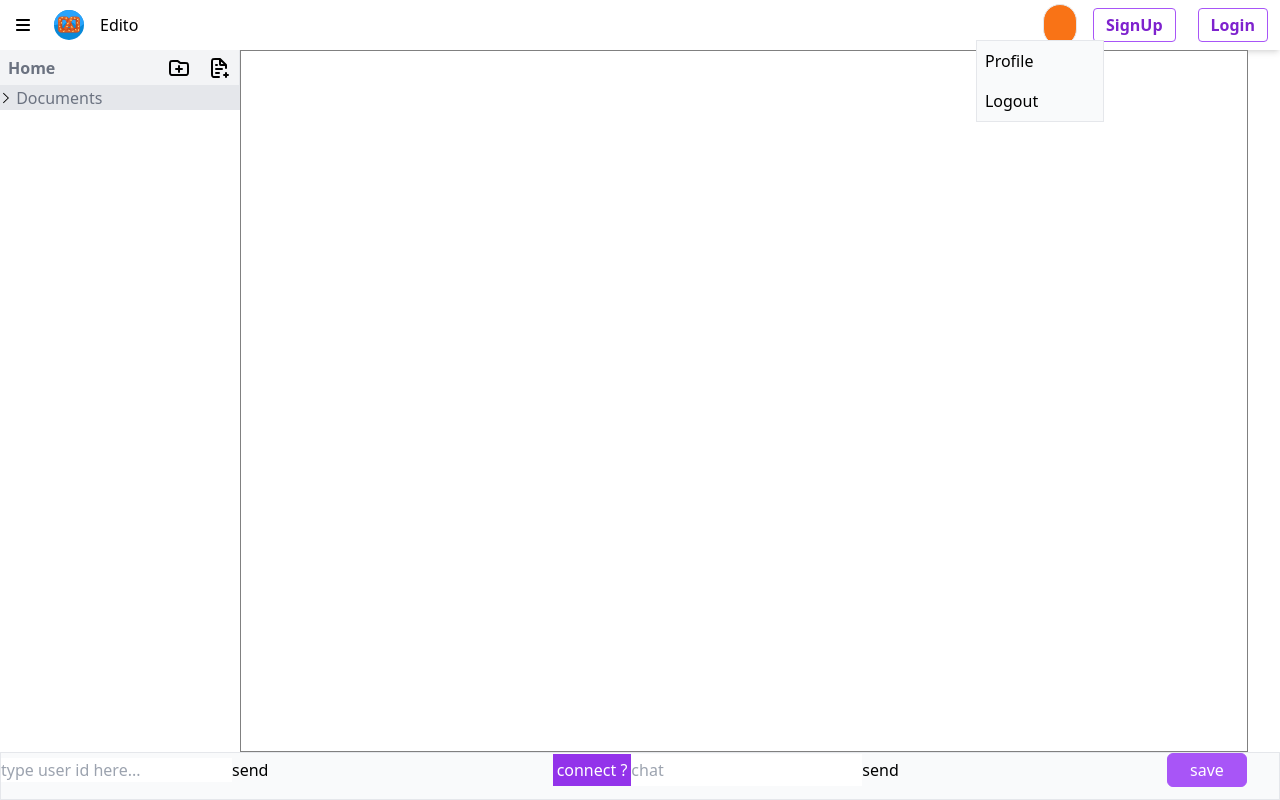
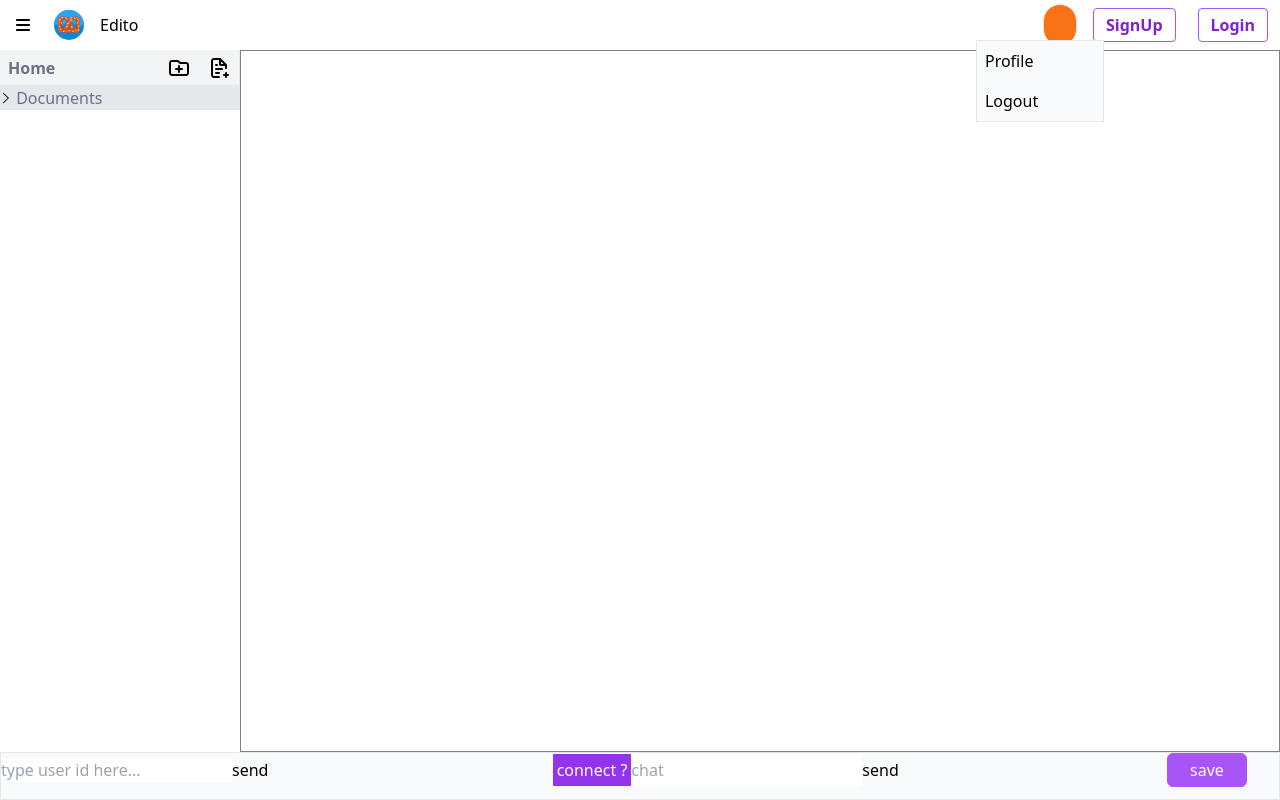
Before and after one commit to Nirajsah17/edito, a React (Create React App) app: page / in a window 1280 px wide. Built offline with nearby package versions, Linux system fonts and the light colour scheme; the HTML template or start-up script is replaced by a standard one.

Commit message:
fixed styling

```diff
--- a/src/custom.css
+++ b/src/custom.css
@@ -3,8 +3,9 @@
   margin: 0;
   padding: 10px;
   border: 1px solid gray;
-  width: calc(100% - 32px);
+  /* width: calc(100% - 32px); */
   height: 100%;
+  width: 100%;
 }
 
 #editing,
```
Also changed, not shown: src/App.js (line endings or trailing spaces).
